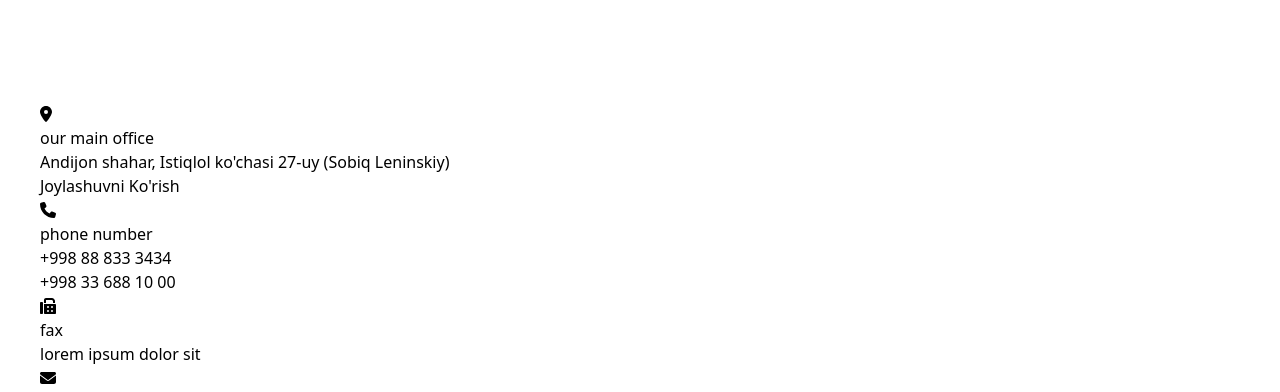
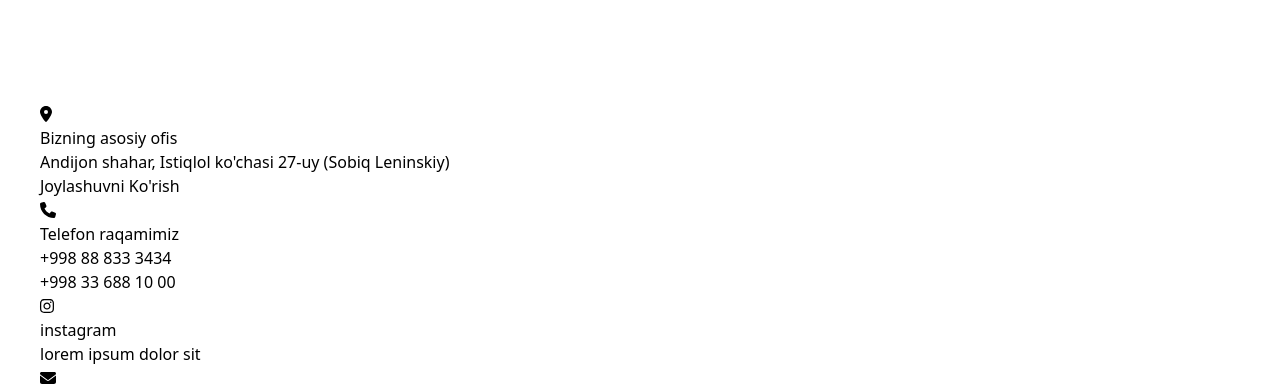
Before and after one commit to nurillo-madaminov/sarget-fr, a Vue app: page / in a window 1280 px wide. Shown: the part 4980-5372 px from the top of the page. Built offline with nearby package versions, Linux system fonts and the light colour scheme.

Commit message:
some changes

```diff
--- a/src/components/InfoCard.vue
+++ b/src/components/InfoCard.vue
@@ -2,7 +2,8 @@
   <div
     class="flex mb-10 sm:mb-0 flex-col justify-center items-center w-[300px] h-[300px] p-3 rounded-xl bg-white shadow-[0_0_40px_lightgray] custom:w-[250px] custom:h-[250px]"
   >
-    <font-awesome-icon :icon="['fas', icon]" class="text-[#26499f] text-5xl mb-5" />
+    <font-awesome-icon :icon="['fas', icon]" class="text-[#26499f] text-5xl mb-5" v-if="icon !== 'instagram'" />
+    <font-awesome-icon :icon="['fab', 'instagram']" class="text-[#26499f] text-5xl mb-5" v-if="icon == 'instagram'" />
     <h1 class="mb-4 text-lg font-semibold uppercase">{{ title }}</h1>
     <p class="text-center text-sm" v-html="formattedText"></p>
     <a href="#" class="underline text-blue-500"><slot></slot></a>
@@ -13,9 +14,10 @@
 <script>
 import { FontAwesomeIcon } from '@fortawesome/vue-fontawesome';
 import { library } from '@fortawesome/fontawesome-svg-core';
-import { faLocationDot, faPhone, faFax, faEnvelope } from '@fortawesome/free-solid-svg-icons';
+import { faLocationDot, faPhone, faEnvelope } from '@fortawesome/free-solid-svg-icons';
+import {  faInstagram } from '@fortawesome/free-brands-svg-icons';
 
-library.add(faLocationDot, faPhone, faFax, faEnvelope);
+library.add(faLocationDot, faPhone, faEnvelope, faInstagram);
 
 export default {
   components: { FontAwesomeIcon },
--- a/src/router/index.js
+++ b/src/router/index.js
@@ -4,9 +4,9 @@ import SingleCourseView from '@/views/SingleCourseView.vue'
 
 const router = createRouter({
   history: createWebHistory(import.meta.env.BASE_URL),
-  // scrollBehavior() {
-  //   return { top: "-100px", }
-  // },
+  scrollBehavior: () => {
+    document.getElementById('app').scrollIntoView();
+  },
   routes: [
     {
       path: '/',
--- a/src/views/HomeView.vue
+++ b/src/views/HomeView.vue
@@ -169,12 +169,6 @@ export default {
               <swiper-slide v-for="x in this.data" :key="x.id"
                 ><SingleCourse :img="x.img" :title="x.title" :text="x.text" :teacher="x.teacher" :id="x.id"
               /></swiper-slide>
-              <!-- <swiper-slide><SingleCourse img="programming" id="1"/></swiper-slide>
-              <swiper-slide><SingleCourse img="smm" id="2"/></swiper-slide>
-              <swiper-slide><SingleCourse img="graphic_design" id="3"/></swiper-slide>
-              <swiper-slide><SingleCourse img="videography" id="4"/></swiper-slide>
-              <swiper-slide><SingleCourse img="marketing" id="5"/></swiper-slide>
-              <swiper-slide><SingleCourse img="targeting" id="6"/></swiper-slide> -->
             </swiper>
             <div class="next">
               <svg fill="#fff" xmlns="http://www.w3.org/2000/svg" viewBox="0 0 320 512">
@@ -221,16 +215,16 @@ export default {
         <div class="flex flex-wrap justify-center gap-5 mb-10">
           <InfoCard
             icon="location-dot"
-            title="our main office"
+            title="Bizning asosiy ofis"
             text="Andijon shahar, Istiqlol ko'chasi 27-uy (Sobiq Leninskiy)"
             >Joylashuvni Ko'rish</InfoCard
           >
           <InfoCard
             icon="phone"
-            title="phone number"
+            title="Telefon raqamimiz"
             text="+998 88 833 3434 || +998 33 688 10 00"
           />
-          <InfoCard icon="fax" title="fax" text="lorem ipsum dolor sit" />
+          <InfoCard icon="instagram" title="instagram" text="lorem ipsum dolor sit" />
           <InfoCard icon="envelope" title="email" text="developernurillo@gmail.com" />
         </div>
       </div>
```
